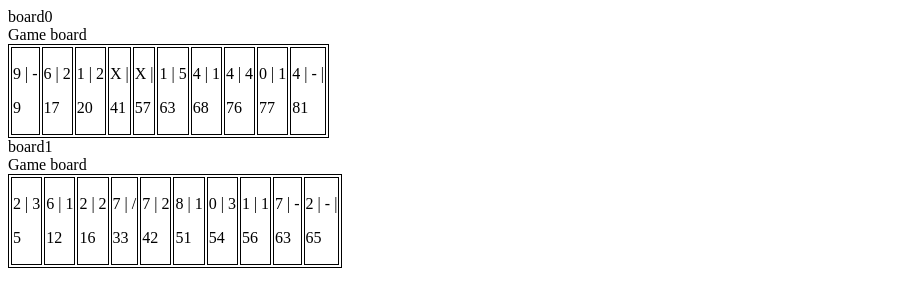
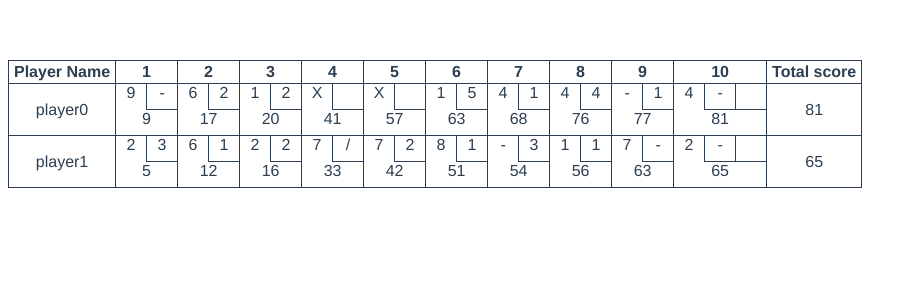
Before and after one commit to kaera/bowling, a Vue app: page / in a window 1280 px wide. Shown: the top 304 px of the page, without its empty margins (0-917 px from the left). Built offline with nearby package versions, Linux system fonts and the light colour scheme.

Commit message:
Add player name and total score, tune styles

```diff
--- a/src/App.vue
+++ b/src/App.vue
@@ -16,4 +16,13 @@ import Game from "./components/Game.vue";
 export default class App extends Vue {}
 </script>
 
-<style></style>
+<style>
+#app {
+  font-family: Avenir, Helvetica, Arial, sans-serif;
+  -webkit-font-smoothing: antialiased;
+  -moz-osx-font-smoothing: grayscale;
+  text-align: center;
+  color: #2c3e50;
+  margin-top: 60px;
+}
+</style>
--- a/src/components/Board.vue
+++ b/src/components/Board.vue
@@ -1,18 +1,15 @@
 <template>
-  <div>
-    Game board
-    <table>
-      <tr>
-        <td v-for="(ref, i) in refs" :key="i">
-          <Frame :index="i" :ref="ref" :refs="$refs" :rolls="rolls" />
-        </td>
-      </tr>
-    </table>
-  </div>
+  <tr>
+    <td>{{ name }}</td>
+    <td v-for="(ref, i) in refs" :key="i">
+      <Frame :index="i" :ref="ref" :refs="$refs" :rolls="rolls" />
+    </td>
+    <td>{{ total }}</td>
+  </tr>
 </template>
 
 <script lang="ts">
-import { Component, Vue } from "vue-property-decorator";
+import { Component, Prop, Vue } from "vue-property-decorator";
 import Frame from "./Frame.vue";
 
 @Component({
@@ -21,9 +18,30 @@ import Frame from "./Frame.vue";
   },
 })
 export default class Board extends Vue {
+  @Prop() name!: string;
   private refs = [...Array(10)].map((_, i) => "frame" + i);
   private rolls: number[] = [];
   private currentFrameIndex = 0;
+  private isMounted = false;
+
+  mounted() {
+    this.isMounted = true;
+  }
+
+  private get lastFrame() {
+    const lastFrameRef = this.$refs.frame9 as Frame[];
+    return lastFrameRef[0];
+  }
+
+  private get total() {
+    if (!this.isMounted) return null;
+    if (this.currentFrameIndex === 10) {
+      return this.lastFrame.total;
+    }
+    let lastFrame = this.currentFrame;
+    while (lastFrame && !lastFrame.total) lastFrame = lastFrame.prevFrame;
+    return lastFrame && lastFrame.total;
+  }
 
   get currentFrame() {
     const ref = this.$refs["frame" + this.currentFrameIndex] as Frame[];
@@ -31,8 +49,7 @@ export default class Board extends Vue {
   }
 
   isCompleted() {
-    const lastFrameRef = this.$refs.frame9 as Frame[];
-    return lastFrameRef[0].isCompleted();
+    return this.lastFrame.isCompleted();
   }
 
   roll(value: number) {
@@ -51,9 +68,4 @@ export default class Board extends Vue {
 }
 </script>
 
-<style scoped>
-table,
-td {
-  border: 1px solid;
-}
-</style>
+<style scoped></style>
--- a/src/components/Frame.vue
+++ b/src/components/Frame.vue
@@ -1,12 +1,11 @@
 <template>
   <div>
-    <p>
-      <span>{{ firstScore }}</span> | <span>{{ secondScore }}</span>
-      <template v-if="index === 9">
-        | <span>{{ thirdScore }}</span>
-      </template>
-    </p>
-    <p>{{ total || "" }}</p>
+    <div class="scores">
+      <div class="score">{{ format(scores[0]) }}</div>
+      <div class="score">{{ secondScore }}</div>
+      <div class="score" v-if="index === 9">{{ format(scores[2]) }}</div>
+    </div>
+    <div class="total">{{ total }}</div>
   </div>
 </template>
 
@@ -22,25 +21,26 @@ export default class Frame extends Vue {
   private scores: number[] = [];
   private rollIndex!: number;
 
-  private get prevFrame() {
-    return this.refs["frame" + (this.index - 1)]?.[0];
+  private format(value: number) {
+    switch (value) {
+      case 0:
+        return "-";
+      case 10:
+        return "X";
+      default:
+        return value;
+    }
   }
 
-  private get firstScore() {
-    return this.scores[0] === 10 ? "X" : this.scores[0];
+  get prevFrame() {
+    return this.refs["frame" + (this.index - 1)]?.[0];
   }
 
   private get secondScore() {
     if (this.scores[0] + this.scores[1] === 10) {
       return "/";
     }
-    if (this.scores[1] === 10) {
-      return "X";
-    }
-    if (this.scores[1] === 0) {
-      return "-";
-    }
-    return this.scores[1];
+    return this.format(this.scores[1]);
   }
 
   private get thirdScore() {
@@ -92,4 +92,19 @@ export default class Frame extends Vue {
 }
 </script>
 
-<style></style>
+<style scoped>
+.scores {
+  display: flex;
+}
+.score {
+  width: 30px;
+  height: 25px;
+}
+.score + .score {
+  border-style: solid;
+  border-width: 0 0 1px 1px;
+}
+.total {
+  height: 25px;
+}
+</style>
--- a/src/components/Game.vue
+++ b/src/components/Game.vue
@@ -1,9 +1,15 @@
 <template>
   <div>
-    <div v-for="ref in refs" :key="ref">
-      {{ ref }}
-      <Board :ref="ref" />
-    </div>
+    <table class="game">
+      <tr>
+        <th>Player Name</th>
+        <th v-for="i in 10" :key="i">{{ i }}</th>
+        <th>Total score</th>
+      </tr>
+      <template v-for="(ref, i) in refs">
+        <Board :key="ref" :name="'player' + i" :ref="ref" />
+      </template>
+    </table>
   </div>
 </template>
 
@@ -30,16 +36,16 @@ export default class Game extends Vue {
     while (!this.isCompleted()) {
       const currentFrame = this.currentBoard.currentFrame;
       while (currentFrame === this.currentBoard.currentFrame) {
-        await new Promise((resolve) => setTimeout(resolve, 20));
+        await new Promise((resolve) => setTimeout(resolve, 100));
         const value =
           (Math.random() * (this.currentBoard.currentFrame.pins + 1)) | 0;
-        console.log(
-          "Player",
-          this.currentBoardIndex + 1,
-          "knocks down",
-          value,
-          "pins"
-        );
+        // console.log(
+        //   "Player",
+        //   this.currentBoardIndex + 1,
+        //   "knocks down",
+        //   value,
+        //   "pins"
+        // );
 
         this.currentBoard.roll(value);
       }
@@ -57,4 +63,17 @@ export default class Game extends Vue {
 </script>
 
 <!-- Add "scoped" attribute to limit CSS to this component only -->
-<style scoped></style>
+<style>
+table.game {
+  border: 1px solid;
+  border-collapse: collapse;
+}
+.game th {
+  padding: 2px 5px;
+  border: 1px solid;
+}
+.game td {
+  padding: 0;
+  border: 1px solid;
+}
+</style>
```
